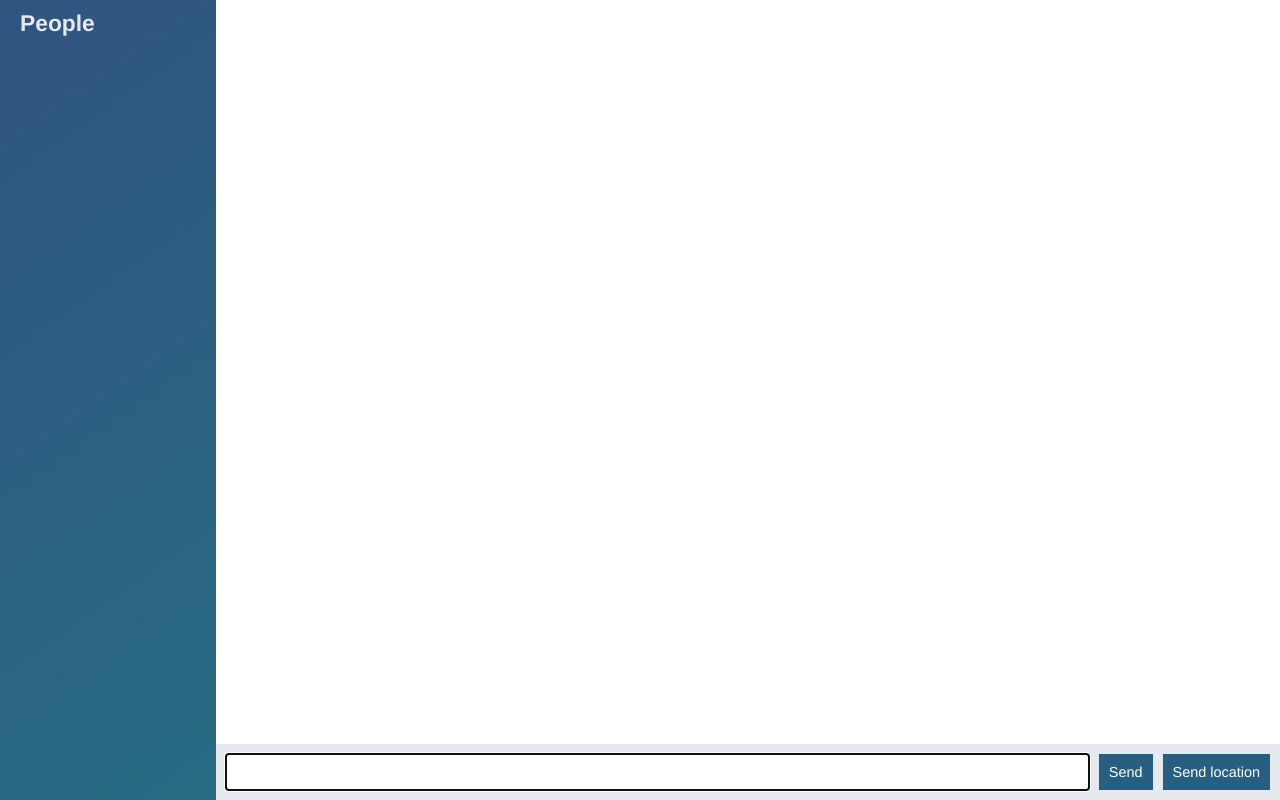
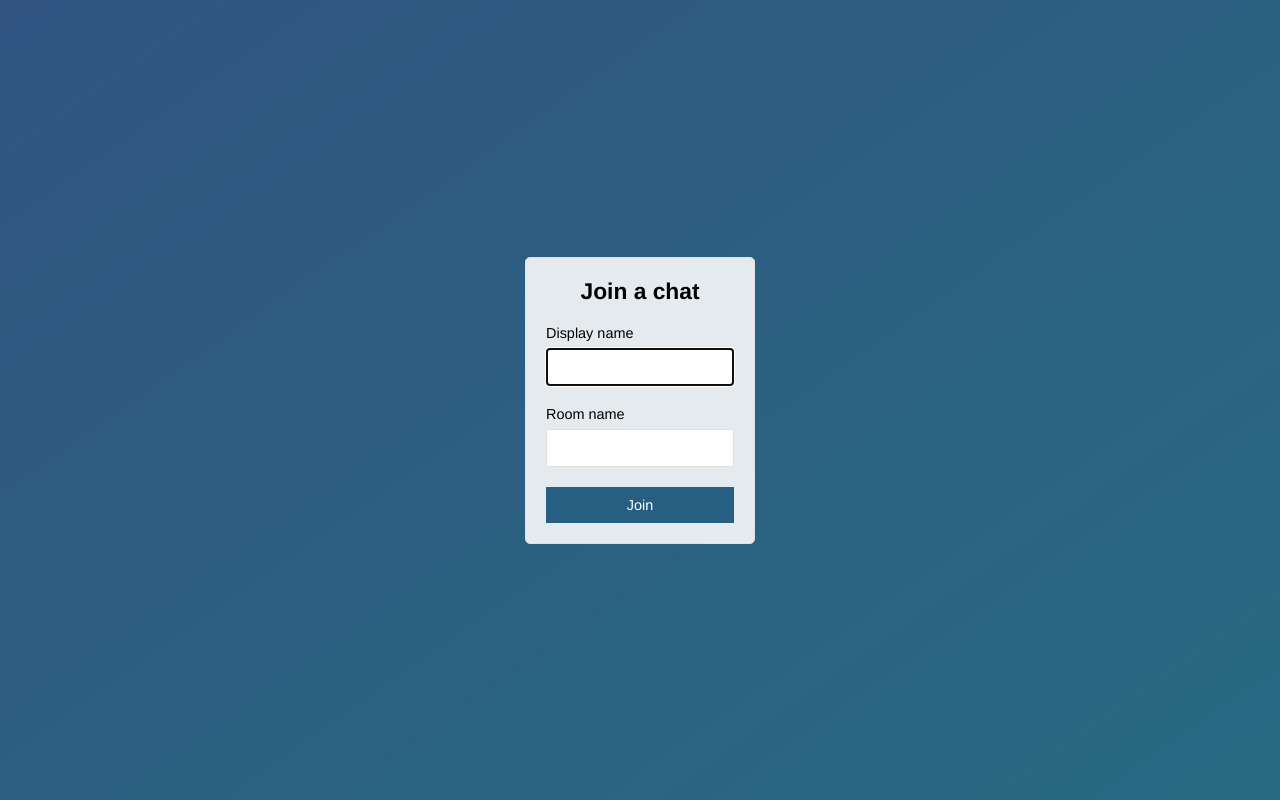
Before and after one commit to kraiymbek/socket, a website: page public/index.html in a window 1280 px wide. Drawn offline with nearby package versions, Linux system fonts and the light colour scheme; no server answers.

Commit message:
added join oage

```diff
--- a/public/index.html
+++ b/public/index.html
@@ -2,71 +2,32 @@
 <html lang="en">
 <head>
     <meta charset="UTF-8">
-    <title>Document</title>
+    <meta name="viewport"
+          content="width=device-width, user-scalable=no, initial-scale=1.0, maximum-scale=1.0, minimum-scale=1.0">
+    <title>Join | ChatApp</title>
     <link rel="stylesheet" href="./css/styles.css">
 </head>
+<body class="centered-form">
 
-<body class="chat">
-
-<div class="chat__sidebar">
-    <h3>People</h3>
-    <div class="users"></div>
+<div class="centered-form__form">
+    <form action="./chat.html">
+        <div class="form-field">
+            <h3>Join a chat</h3>
+        </div>
+        <div class="form-field">
+            <label>Display name</label>
+            <input type="text" name="name" autofocus>
+        </div>
+        <div class="form-field">
+            <label >Room name</label>
+            <input type="text" name="room">
+        </div>
+        <div class="form-field">
+            <button>Join</button>
+        </div>
+    </form>
 </div>
 
-<div class="chat__main">
 
-    <ol id="messages" class="chat__messages"></ol>
-
-    <div class="chat__footer">
-        <form id="message-form">
-            <input type="text" name="message" autofocus autocomplete="off">
-            <button>Send</button>
-        </form>
-        <button id="send-location">Send location</button>
-    </div>
-
-
-
-</div>
-
-<script id="message-template" type="text/template">
-
-    <li class="message">
-        <div class="message__title">
-            <h4>{{from}}</h4>
-            <span>{{completedAt}}</span>
-        </div>
-
-        <div class="message__body">
-            <p>{{text}}</p>
-        </div>
-    </li>
-
-</script>
-
-<script id="location-message-template" type="text/template">
-
-    <li class="message">
-        <div class="message__title">
-            <h4>{{from}}</h4>
-            <span>{{completedAt}}</span>
-        </div>
-
-        <div class="message__body">
-            <a href="{{url}}" target="_blank">My current location</a>
-        </div>
-    </li>
-
-</script>
-
-
-
-
-
-<script src="/socket.io/socket.io.js"></script>
-<script src="js/libs/jquery-3.2.1.min.js"></script>
-<script src="js/libs/moment.js"></script>
-<script src="js/libs/mustache.js"></script>
-<script src="js/index.js"></script>
 </body>
 </html>
```
Also changed, not shown: public/chat.html (added, +72 -0 lines), public/js/chat.js (renamed from public/js/index.js).
